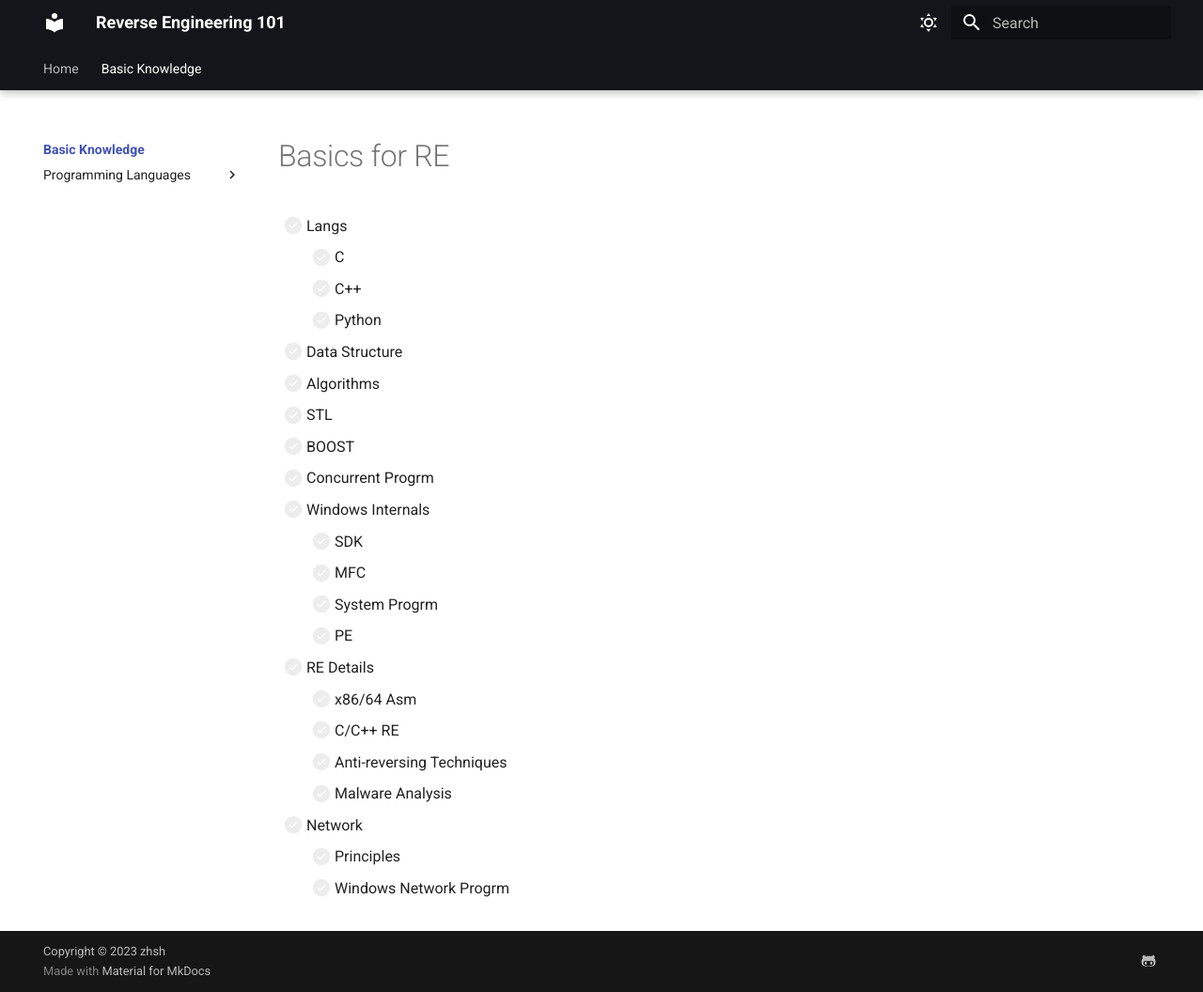
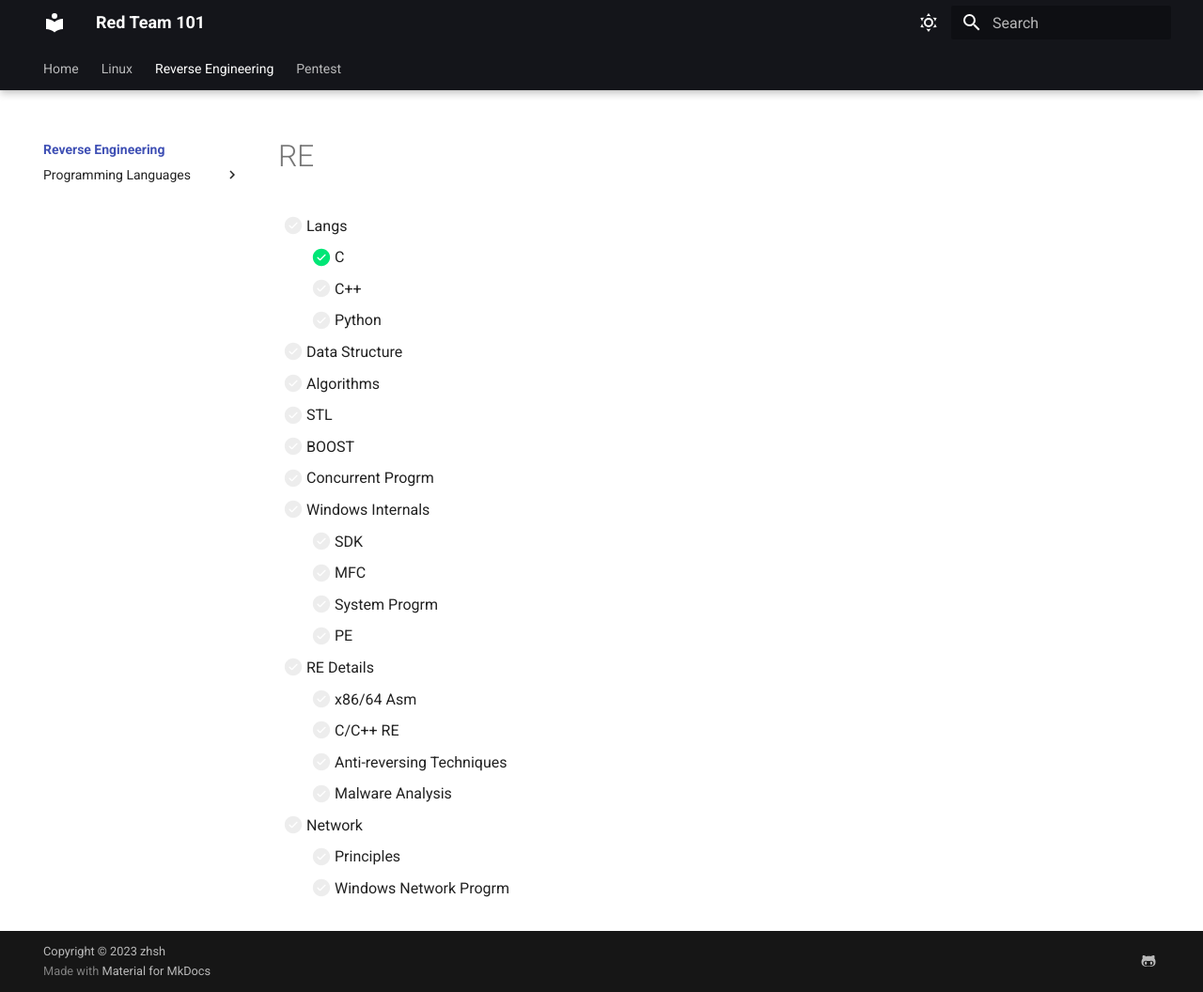
Before and after one commit to zhsh9/RE101, an MkDocs documentation site: the page built from docs/RE/index.md, in a window 1280 px wide and 1056 px high. Shown: the whole window at 94% size. Built offline with MkDocs 1.6.1 and Material for MkDocs 9.7.7, drawn with Linux system fonts in a browser that asks for light colours.

Commit message:
add 2 sections

```diff
--- a/docs/Basic Knowledge/index.md
+++ b/docs/RE/index.md
@@ -1,7 +1,9 @@
-# Basics for RE
+---
+title: RE
+---
 
 - [ ] Langs
-    * [ ] C
+    * [x] C
     * [ ] C++
     * [ ] Python
 - [ ] Data Structure
--- a/mkdocs.yml
+++ b/mkdocs.yml
@@ -1,4 +1,4 @@
-site_name: Reverse Engineering 101
+site_name: Red Team 101
 
 
 # appearance info
@@ -63,20 +63,18 @@ theme:
 
 
 # content navigation
-# nav:
-#   - Home:
-#     - 0. home/index.md
-#   - Basic Knowledge:
-#     - 1. basic knowledge/index.md
 nav:
   - Home:
     - index.md
-  - Basic Knowledge:
-    - Basic Knowledge/index.md
+  - Linux:
+    - Linux/index.md
+  - Reverse Engineering:
+    - RE/index.md
     - Programming Languages:
-      - C Programming: Basic Knowledge/langs/C.md
-      - C++ Programming: Basic Knowledge/langs/C++.md
-
+      - C Programming: RE/langs/C.md
+      - C++ Programming: RE/langs/C++.md
+  - Pentest:
+    - Pentest/index.md
 
 # plugin info
 plugins:
```
Also changed, not shown: docs/Linux/index.md (added, +6 -0 lines), docs/Pentest/index.md (added, +7 -0 lines), docs/RE/langs/C.md (renamed from docs/Basic Knowledge/langs/C.md, +1 -1 lines), docs/index.md (+1 -1 lines), docs/RE/langs/C++.md (added).
